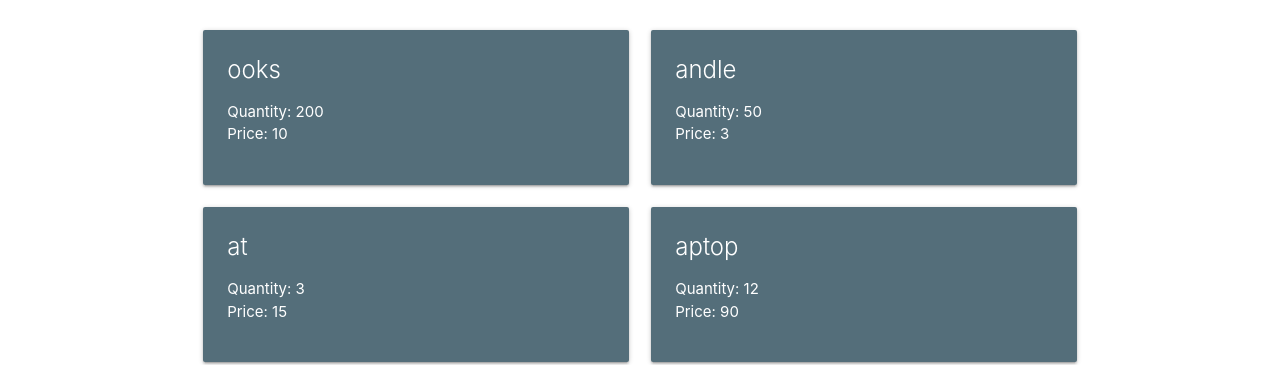
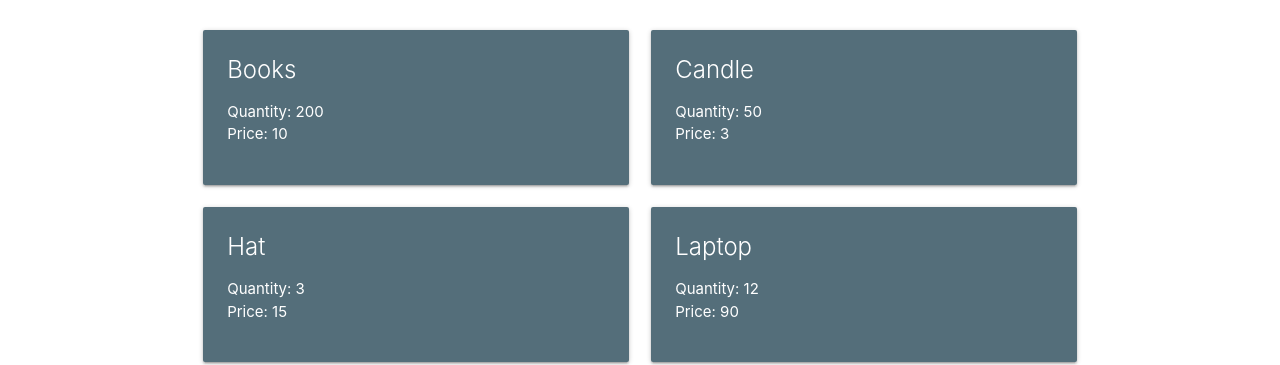
Before and after one commit to Pritch13/angularPlaylist, an Angular app in the folder ninja-dir/: page /directory in a window 1280 px wide. Shown: the part 178-543 px from the top of the page. Built offline with nearby package versions, Linux system fonts and the light colour scheme.

Commit message:
pipe rem

```diff
--- a/ninja-dir/src/app/directory/directory.component.html
+++ b/ninja-dir/src/app/directory/directory.component.html
@@ -4,7 +4,7 @@
     <div class="col s12 m6"   *ngFor="let product of products">
       <div class="card blue-grey darken-1">
         <div class="card-content white-text">
-          <span class="card-title">{{product.name | slice:1}}</span>
+          <span class="card-title">{{product.name}}</span>
           <ul>
             <li>Quantity: {{product.stock}}</li>
             <li>Price: {{product.price}}</li>
```
